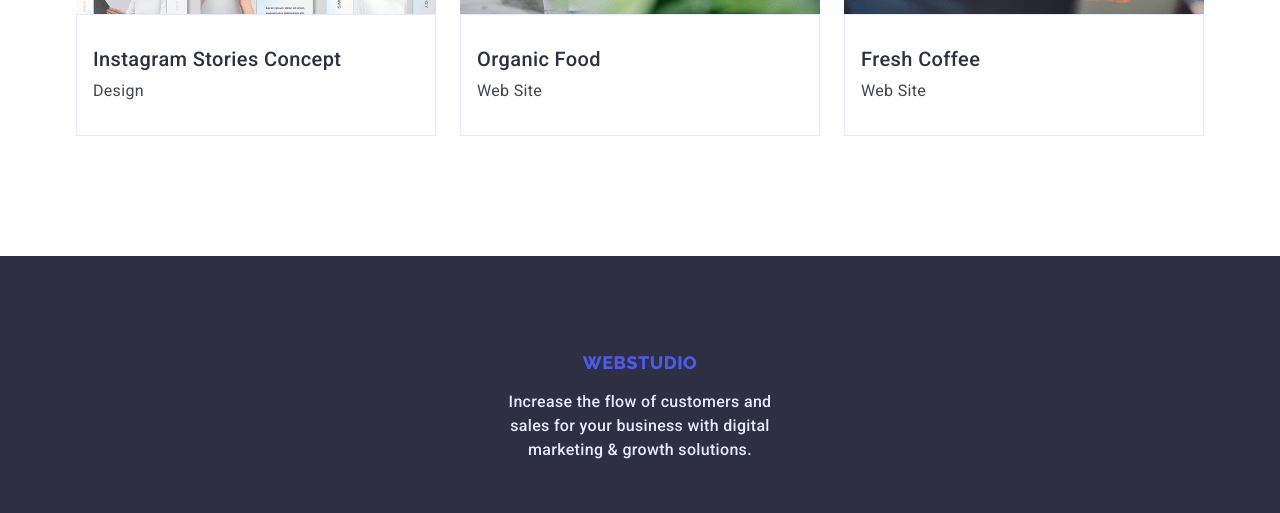
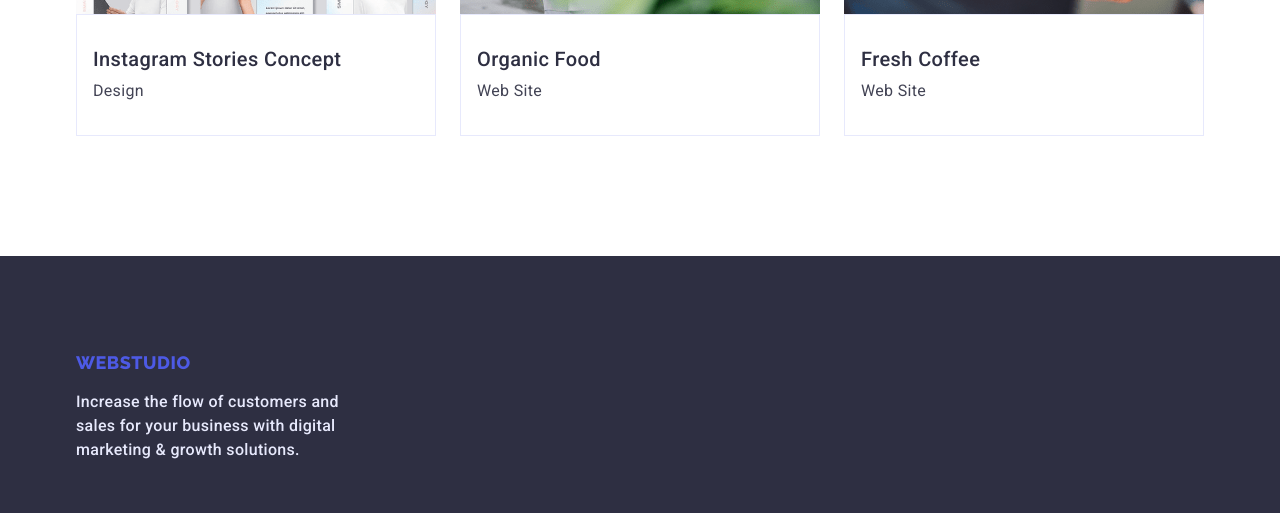
Before and after one commit to IvashenkoSasha/goit-markup-hw-07, a plain HTML site: page portfolio.html in a window 1280 px wide. Shown: the part 1555-2068 px from the top of the page. Drawn offline with nearby package versions, Linux system fonts and the light colour scheme.

Commit message:
Do a mini fix

```diff
--- a/css/style.css
+++ b/css/style.css
@@ -107,12 +107,21 @@ body {
     padding-top: 96px;
     padding-bottom: 96px;
     flex-direction: column;
-    align-items: center;
 }
 
 .footer__information {
-    text-align: center;
     margin-bottom: 72px;
+}
+
+@media  screen and (max-width: 767px) {
+    .footer__information {
+        display: flex;
+        flex-direction: column;
+        align-items: center;
+    }
+    .footer__text {
+        text-align: center;
+    }
 }
 
 .footer__logo {
--- a/scss/layouts/_media.scss
+++ b/scss/layouts/_media.scss
@@ -174,11 +174,19 @@
     flex-direction: row;
     justify-content: center;
     flex-wrap: wrap;
+    padding-right: 56px;
+  }
+
+  .footer__text {
+    text-align: start;
   }
 
   .footer__information {
+    display: flex;
+    flex-direction: column;
     margin-bottom: 72px;
     margin-right: 24px;
+    align-content: start;
   }
 
   .footer-social-container {
@@ -194,7 +202,12 @@
 
   .subscribe-form {
     flex-direction: row;
-    justify-content: center;
+    justify-content: start;
+  }
+
+  .footer__container {
+    justify-content: start;
+    padding-left: 108px;
   }
 
   .subscribe-section {
@@ -305,11 +318,16 @@
 
   .footer {
     &__container {
-      align-items: flex-start;
+      justify-content: center;
+      flex-wrap: nowrap;
+      padding-left: 0;
+      padding-right: 0;
+      margin: 0 auto;
     }
 
     &-social-container {
       margin-right: 80px;
+      margin-bottom: 0;
     }
 
     &__information {
```
Also changed, not shown: index.html (+5 -5 lines), scss/base/_mobile-menu.scss (+5 -4 lines), css/main.css, css/main.min.css, 2 other files.
